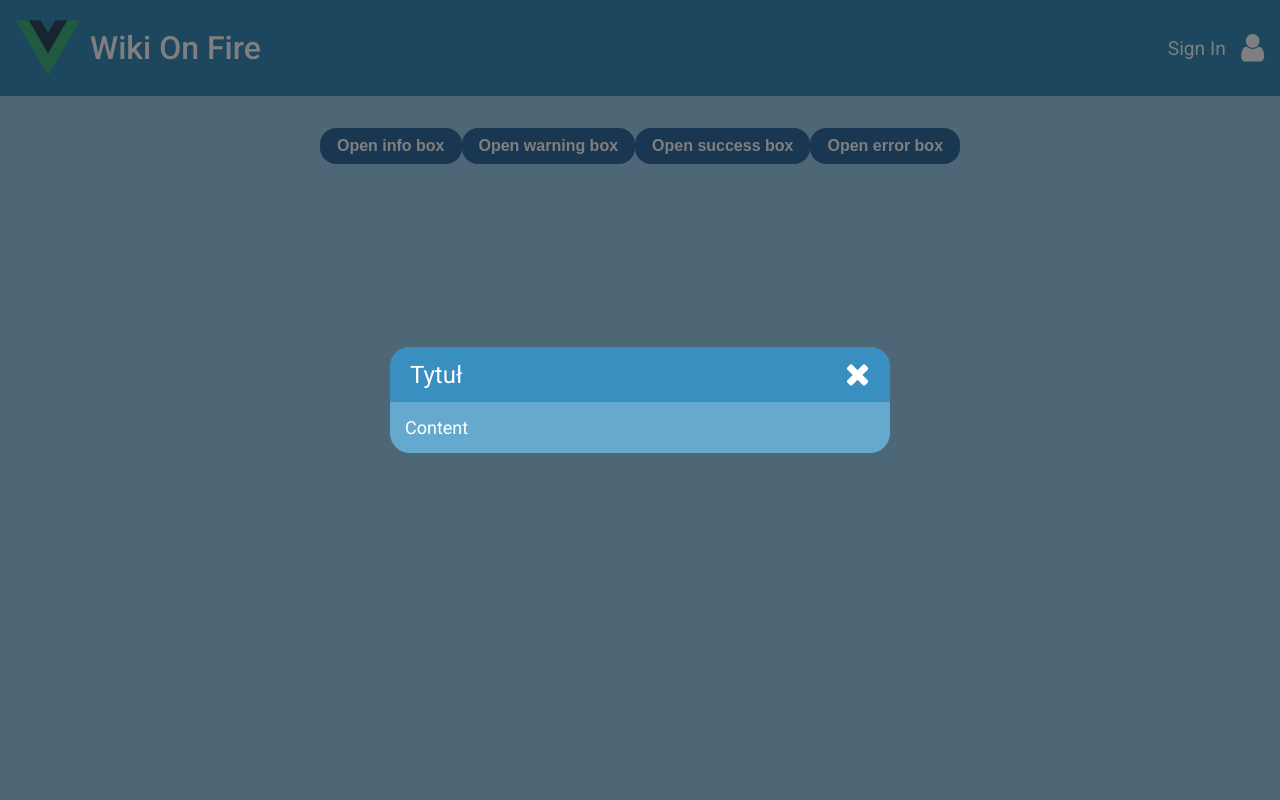
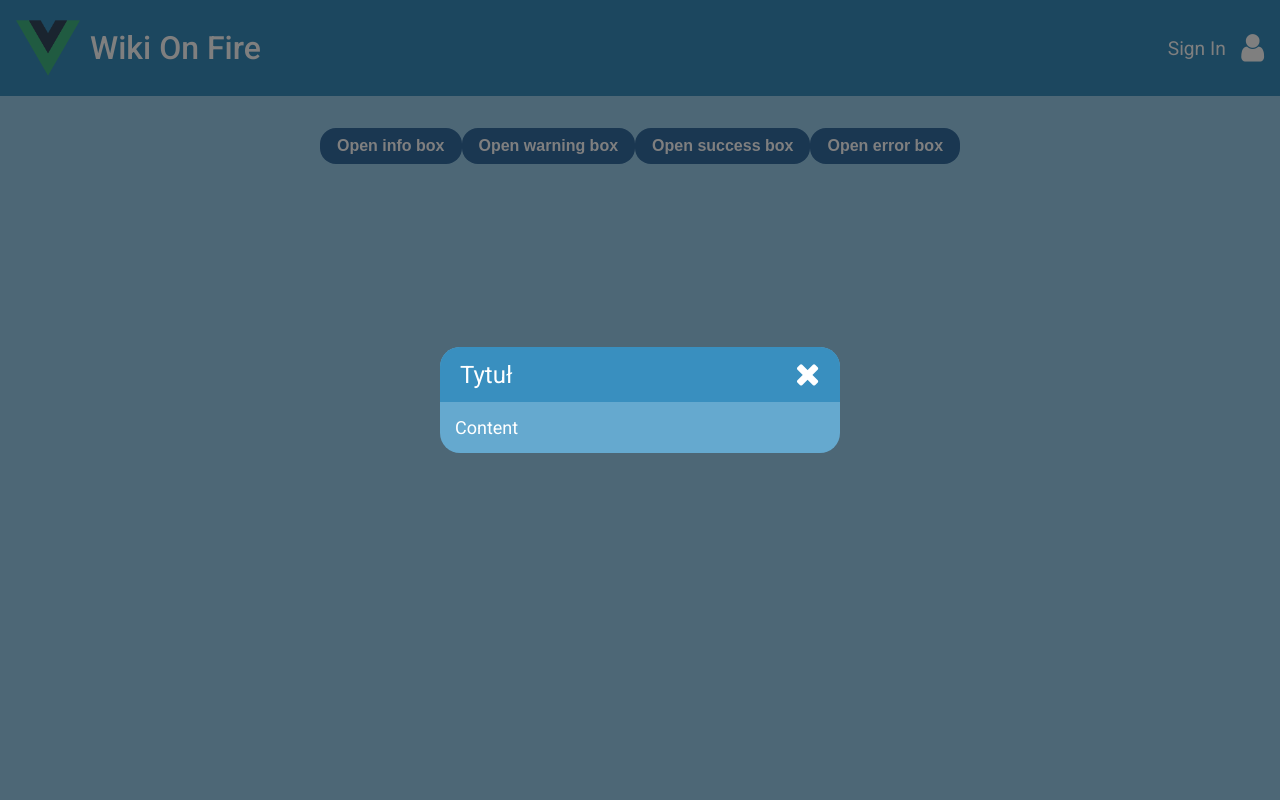
Before and after one commit to kpagacz/wiki-on-fire, a Vue app in the folder frontend/: page / in a window 1280 px wide. Both pictures are taken after a click on the button "Open info box". Shown: the top 800 px of the page. Built offline with nearby package versions, Linux system fonts and the light colour scheme.

Commit message:
[change] CSS width to min-width and max-width

```diff
--- a/frontend/src/components/WofInfoBox.vue
+++ b/frontend/src/components/WofInfoBox.vue
@@ -46,7 +46,8 @@ export default {
 
 .WofBox{
     background-color: @secondary-color;
-    width: 500px;
+    min-width: 400px;
+    max-width: 600px;
     font-size: 24px;
     word-wrap: break-word;
     color: white;
```
